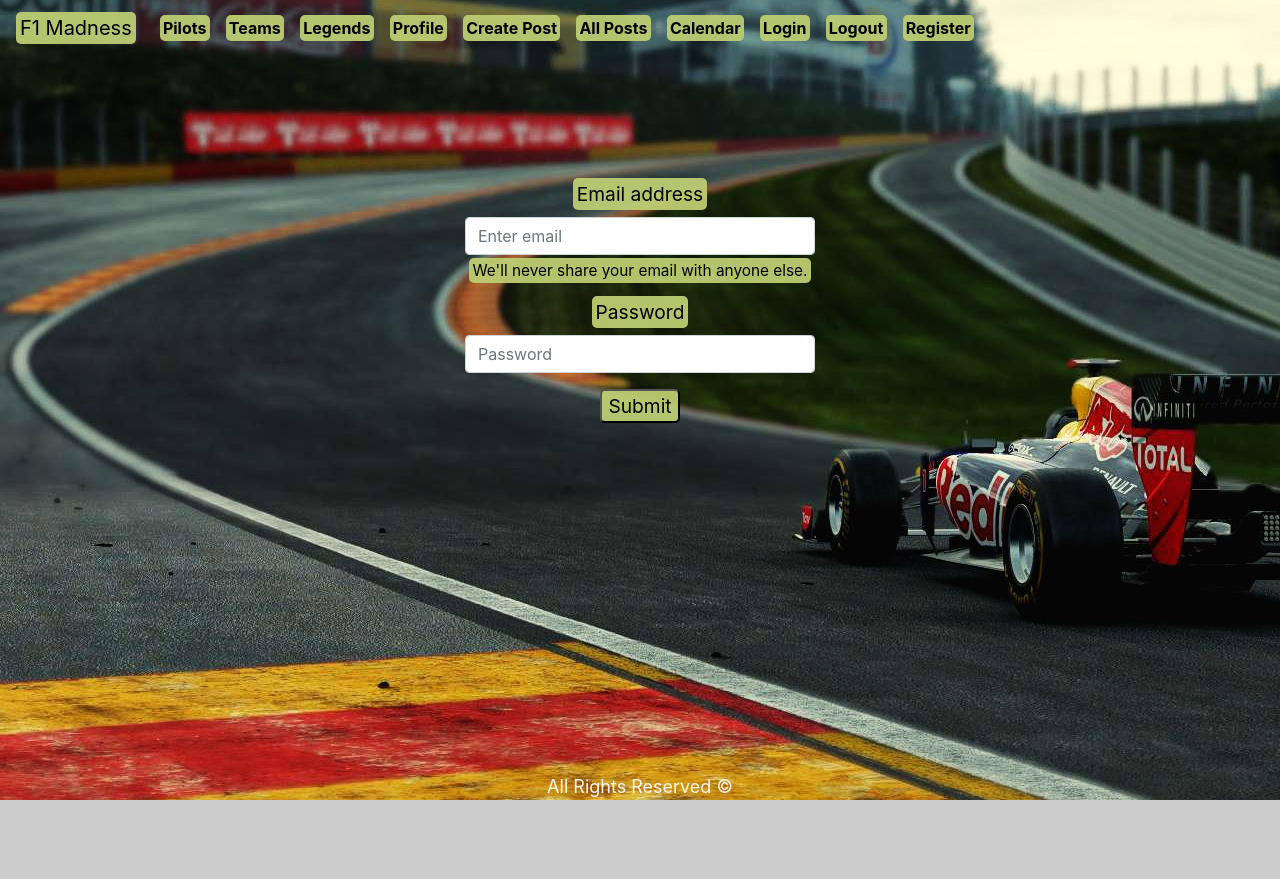
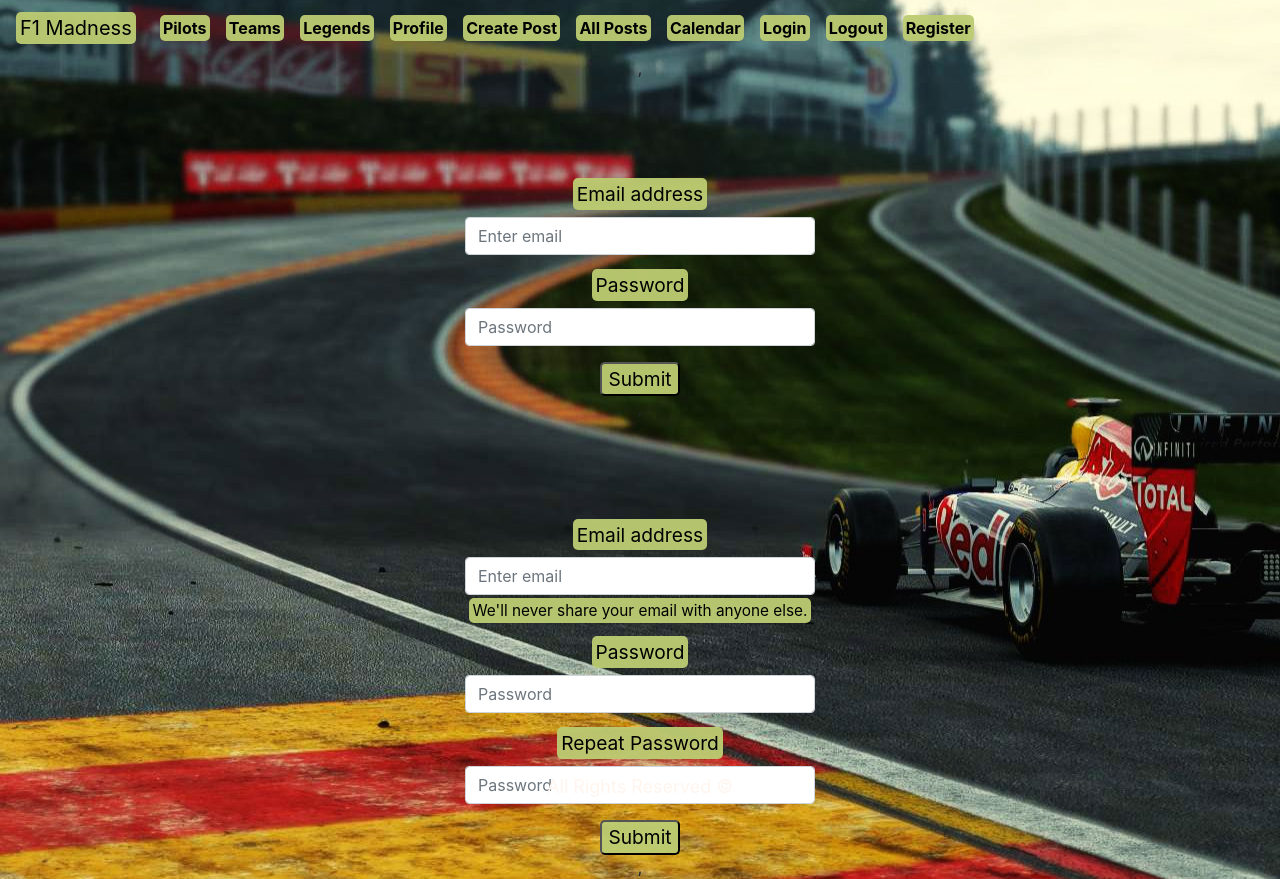
Before and after one commit to ivulchev/my-first-react-project-exam, a React (Create React App) app: page / in a window 1280 px wide. Before the commit the page ends 800 px from the top, so only its background shows below. Built offline with nearby package versions, Linux system fonts and the light colour scheme.

Commit message:
updated Login component created Register form comp and CSS module

```diff
--- a/src/App.js
+++ b/src/App.js
@@ -2,6 +2,7 @@ import Home from './components/Home/Home';
 import Navbar from './components/Navbar/Navbar';
 import Footer from './components/Footer/Footer';
 import Login from './components/Login/Login';
+import Register from "./components/Register/Register"
 import './App.css';
 
 function App() {
@@ -9,6 +10,7 @@ function App() {
     <div className="App">
       <Navbar />,
       <Login />,
+      <Register />,
       <Footer/>
     </div>
   );
--- a/src/components/Login/Login.js
+++ b/src/components/Login/Login.js
@@ -5,7 +5,6 @@ function Login() {
             <div className="form-group">
                 <label for="exampleInputEmail1"><mark>Email address</mark></label>
                 <input type="email" className="form-control" id="exampleInputEmail1" aria-describedby="emailHelp" placeholder="Enter email"/>
-                <small id="emailHelp" className ="form-text"><mark>We'll never share your email with anyone else.</mark></small>
             </div>
             <div className="form-group">
                 <label for="exampleInputPassword1"><mark>Password</mark></label>
--- /dev/null
+++ b/src/components/Register/Register.js
@@ -0,0 +1,22 @@
+import styles from "./Register.module.css"
+function Register() {
+    return (
+        <form className={styles.registerForm}>
+            <div className="form-group">
+                <label for="exampleInputEmail1"><mark>Email address</mark></label>
+                <input type="email" className="form-control" id="exampleInputEmail1" aria-describedby="emailHelp" placeholder="Enter email"/>
+                <small id="emailHelp" className ="form-text"><mark>We'll never share your email with anyone else.</mark></small>
+            </div>
+            <div className="form-group">
+                <label for="exampleInputPassword1"><mark>Password</mark></label>
+                <input type="password" className="form-control" id="password" placeholder="Password"/>
+            </div>
+            <div className="form-group">
+                <label for="exampleInputPassword1"><mark>Repeat Password</mark></label>
+                <input type="password" className="form-control" id="rePassword" placeholder="Password"/>
+            </div>
+            <button type="submit" className={styles.registerBtn}>Submit</button>
+        </form>
+    )
+}
+export default Register
--- /dev/null
+++ b/src/components/Register/Register.module.css
@@ -0,0 +1,14 @@
+.registerForm{
+    width: 350px;
+    margin-top: 100px;
+    margin-bottom: auto;
+    margin-left: auto;
+    margin-right: auto;
+    color: #000000;
+    font-size:larger;
+}
+
+.registerBtn{
+    background-color: rgba(188, 204, 114, 0.952);
+    border-radius: 5px;
+  }
```
